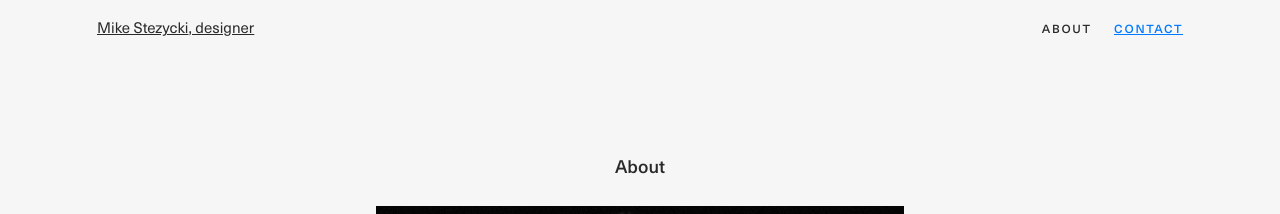
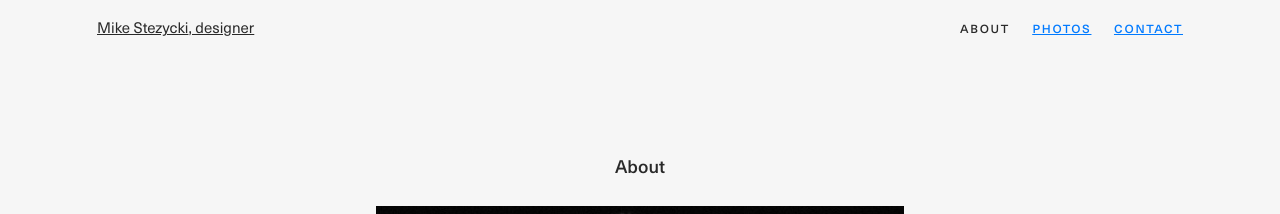
Before and after one commit to mr-stezz/mr-stezz.github.io, a Jekyll site: the page built from about.md, in a window 1280 px wide. Shown: the top 214 px of the page. Built offline with Jekyll 4.4.1, drawn with Linux system fonts in a browser that asks for light colours; some of the changed text lies outside the part shown.

Commit message:
Add a Photos link to the header

```diff
--- a/_includes/_section.people-id-work-with-again.html
+++ b/_includes/_section.people-id-work-with-again.html
@@ -2,7 +2,7 @@
   <div class="text-col">
     <h3 id="folks-id-love-to-work-with-again" class="heading page-title">Folks I’d love to work with again</h3>
     <ul class="work-list">
-      <li class="work-list-item"><a href="https://www.linkedin.com/in/james-hayes-01b37b86/" class="work-list-link"><span role="img" aria-label="Trophy" class="js-audio-link" title="I'mmm the best!">🏆</span>&nbsp;James Hayes</a></li>
+      <li class="work-list-item"><a href="https://www.linkedin.com/in/james-hayes-01b37b86/" class="work-list-link"><span role="img" aria-label="Trophy" class="js-audio-link" title="I'mmm the best!">🏆</span>&nbsp;-->James Hayes</a></li>
       <li class="work-list-item"><a href="https://www.linkedin.com/in/anthonyandersonproduct" class="work-list-link">Anthony Anderson</a></li>
       <li class="work-list-item"><a href="https://github.com/AnjanaHewage" class="work-list-link">Anjana Hewage</a></li>
       <li class="work-list-item"><a href="https://github.com/fuxlud" class="work-list-link">Luda Fux</a></li>
--- a/_includes/_structure.page-header.html
+++ b/_includes/_structure.page-header.html
@@ -4,6 +4,7 @@
     {% assign pages_list = site.pages %}
     {% assign group = 'navigation' %}
     {% include _structure.page_list.html %}
+    <a href="https://stez-photos.netlify.app/" class="nav-link" title="A photostream of stuff">Photos</a>
     <label for="toggle-checkbox" class="nav-link toggle-label" title="Send me an email" role="button" tabindex="0" aria-hidden="true">Contact</label>
     <input type="checkbox" id="toggle-checkbox" name="toggle-checkbox" class="toggle-checkbox" aria-hidden="true">
     {% include _structure.contact-form.html %}
```
Also changed, not shown: assets/css/core.min.css.
